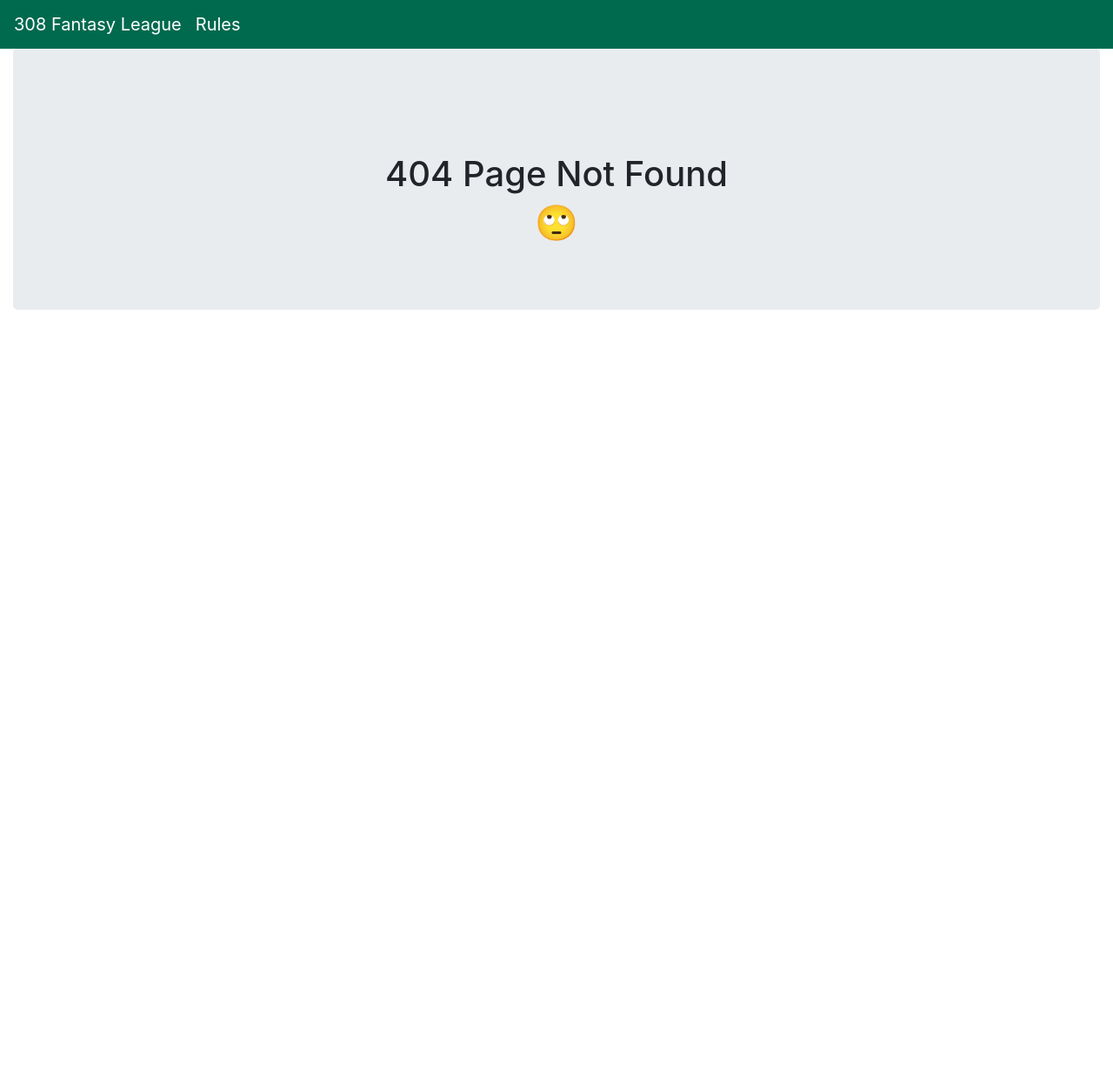
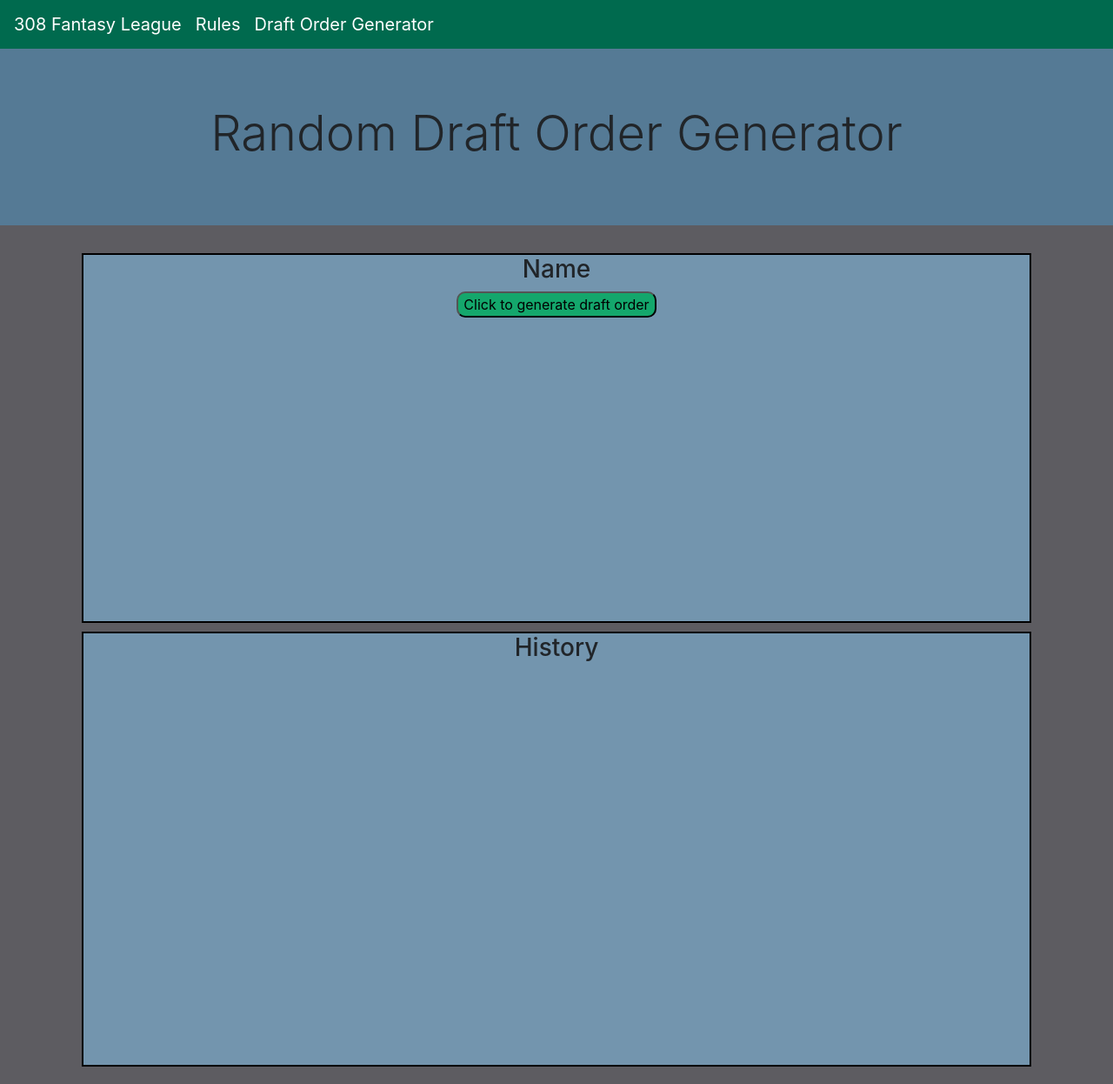
Before and after one commit to cfech/React-Fantasy, a React (Create React App) app in the folder client/: page /draftorder in a window 1280 px wide. Before the commit this address had no page. Shown: the whole page at 87% size. Before the commit the page ends 800 px from the top, so only its background shows below. Built offline with nearby package versions, Linux system fonts and the light colour scheme.

Commit message:
sucessfull array randomizer

```diff
--- a/client/src/App.js
+++ b/client/src/App.js
@@ -3,6 +3,7 @@ import NoMatch from "./pages/NoMatch";
 import Nav from "./components/Nav";
 import Home from "./pages/HomePage"
 import Rules from "./pages/rules"
+import DraftOrder from "./pages/DraftOrder"
 import { BrowserRouter, Route, Switch } from "react-router-dom";
 
 // The app will not render correctly until you setup a Route component.
@@ -16,7 +17,7 @@ function App() {
         <Nav />
         <Switch>
           <Route exact path="/" component={Home} />
-
+          <Route exact path="/draftorder" component={DraftOrder} />
           <Route exact path = "/rules" component = {Rules}/>
          <Route exact path = "*" component = {NoMatch}/>
         </Switch>
--- a/client/src/components/Nav/index.js
+++ b/client/src/components/Nav/index.js
@@ -10,6 +10,9 @@ function Nav() {
       <a className="navbar-brand navAnchor" href="/rules">
         Rules
       </a>
+      <a className="navbar-brand navAnchor" href="/draftorder">
+        Draft Order Generator
+      </a>
     </nav>
   );
 }
--- /dev/null
+++ b/client/src/pages/DraftOrder.js
@@ -0,0 +1,85 @@
+import React, { useState } from 'react';
+import "./style.css"
+function DraftOrder() {
+var count = 0
+const [peopleArray, setPeopleArray] = useState([])
+
+const getRandomDraftOrder = () => {
+    console.log("clicked")
+    var members = ["Connor", "Dan", "Evan", "Gabe", "Ethan", "Vito", "Alec"]
+    var newArr = members.slice()
+    console.log("getRandomDraftOrder -> newArr", newArr)
+    for (let i = newArr.length - 1; i > 0; i--) {
+        const rand = Math.floor(Math.random() * (i + 1));
+        [newArr[i], newArr[rand]] = [newArr[rand], newArr[i]];
+    }
+    // console.log(newArr)
+    setPeopleArray(newArr)
+
+    // addToPage(newArr)
+    // addHistory(newArr)
+}
+var list = document.getElementById("list")
+
+// const addToPage = (a) => {
+//     // list.textContent = ""
+//     for (let i = 0; i < a.length; i++) {
+//         let name = document.createElement("li")
+//         name.textContent = a[i]
+//         console.log(name)
+//         console.log(list)
+//         list.append(name)
+//     }
+// }
+
+// const addHistory = (b) =>{
+//     var oldListDiv = document.createElement("div")
+//     let oldList = document.createElement("ol")
+//     let hr = document.createElement("hr")
+//     count++
+//     for (let i = 0; i < b.length; i++) {
+//         let name = document.createElement("li")
+//         name.textContent = b[i]
+//         oldList.append(name)
+//     }
+
+//     oldListDiv.append(count, hr, oldList )
+//     historyList.prepend(oldListDiv)
+
+// }
+
+
+  return (
+      <div>
+    <div className="jumbotron jumbotron-fluid ">
+        <div className="container">
+            <h1 className="display-4 jH1">Random Draft Order Generator</h1>
+        </div>
+    </div>
+
+    <div className="row justify-content-center">
+        <div className="col-10 listCol">
+            <h3>Name</h3>
+            <button onClick={getRandomDraftOrder} id="randomBTN">Click to generate draft order</button>
+            <ol>
+{peopleArray.map((item) => (
+<li key = {item}>{item}</li>
+)
+)}
+
+            </ol>
+        </div>
+    </div>
+
+    <div className="row justify-content-center">
+        <div className="col-10 History">
+            <h3 className = "historyH3">History</h3>
+
+            <div id="oldList"></div>
+        </div>
+    </div>
+    </div>
+  );
+}
+
+export default DraftOrder;
--- /dev/null
+++ b/client/src/pages/style.css
@@ -0,0 +1,56 @@
+.listCol{
+    text-align: center;
+}
+
+li{
+    width: 30%;
+    margin: auto;
+    font-size: 30px;
+}
+
+.jH1{
+    text-align: center;
+
+}
+.listCol{
+    border: 2px solid black;
+    height: 425px;
+    overflow-x: auto;
+    background-color: #7395ae;
+    margin-bottom: 10px;
+}
+
+
+.History{
+    border: 2px solid black;
+    height: 500px;
+    overflow-x: auto;
+    background-color: #7395ae;
+    margin-bottom: 20px;
+}
+
+hr{
+    border: 3px solid black;
+}
+
+body {
+    background-color: #5d5c61;
+}
+
+.jumbotron{
+    background-color: #557a95;
+}
+
+button{
+    border-radius: 10px;
+    background-color: #14a76c;
+}
+button:hover{
+
+    background-color: white;
+    color: black;
+}
+
+.historyH3{
+    text-align: center;
+}
```
